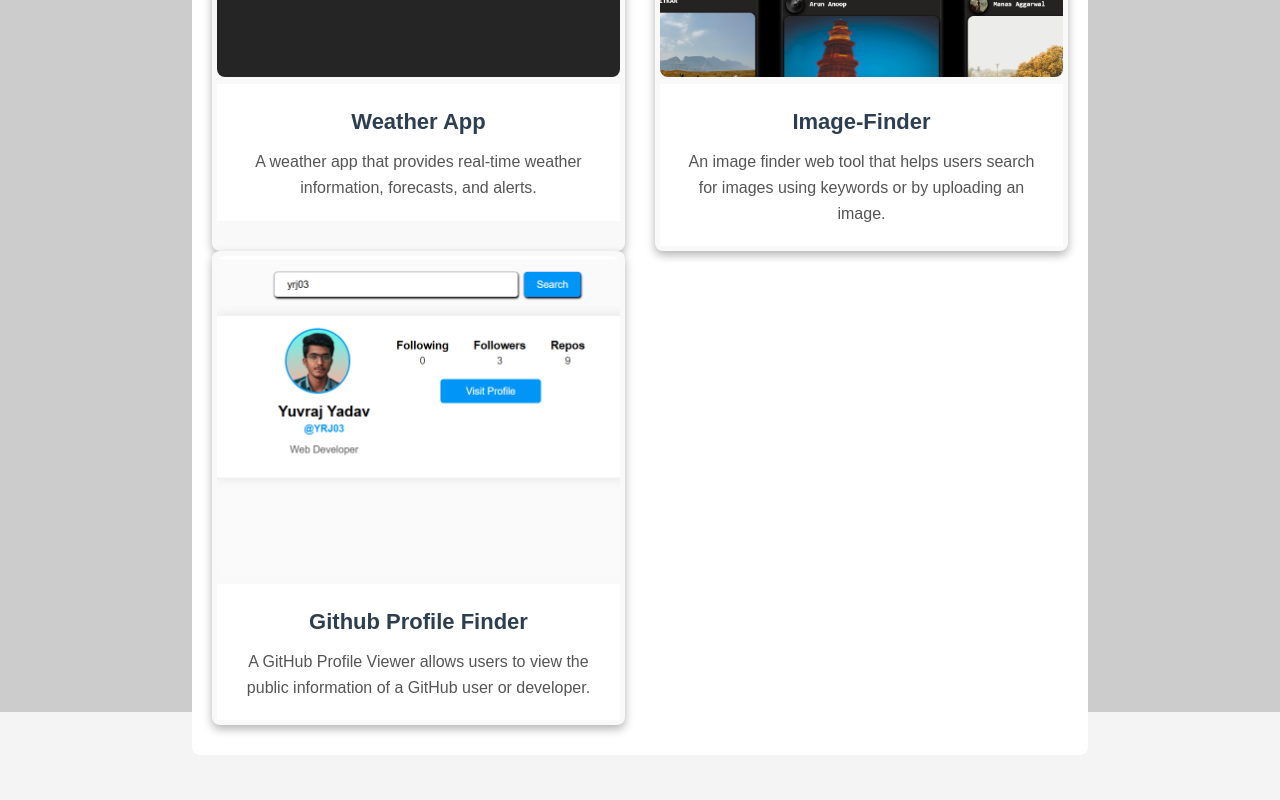
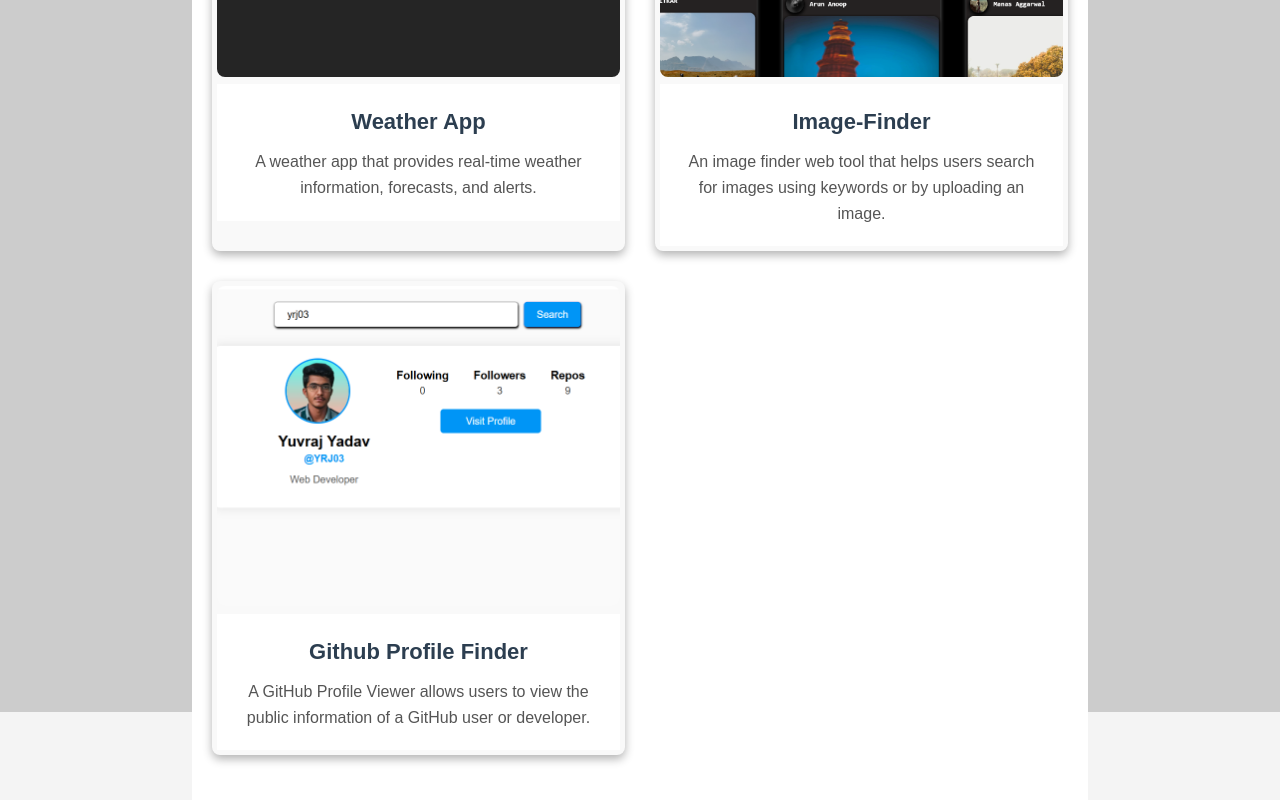
Before and after one commit to YRJ03/YRJ, a React (Vite) app: page /projects in a window 1280 px wide. Shown: the part 488-1288 px from the top of the page. Before the commit the page ends 1200 px from the top, so only its background shows below. Built offline with nearby package versions, Linux system fonts and the light colour scheme.

Commit message:
Update Projects.css

```diff
--- a/src/component/css_file/Projects.css
+++ b/src/component/css_file/Projects.css
@@ -7,7 +7,7 @@
   padding: 20px;
   border-radius: 8px;
   background-color: white;
-  position:fixed;
+  position:absolute;
 }
 
 .projects-section:hover{
@@ -48,6 +48,7 @@
   width: calc(50% - 15px);
   transition: transform 0.3s ease, box-shadow 0.3s ease;
   padding: 5px;
+  margin-bottom: 30px;
 }
 
 .project-card:hover {
```
